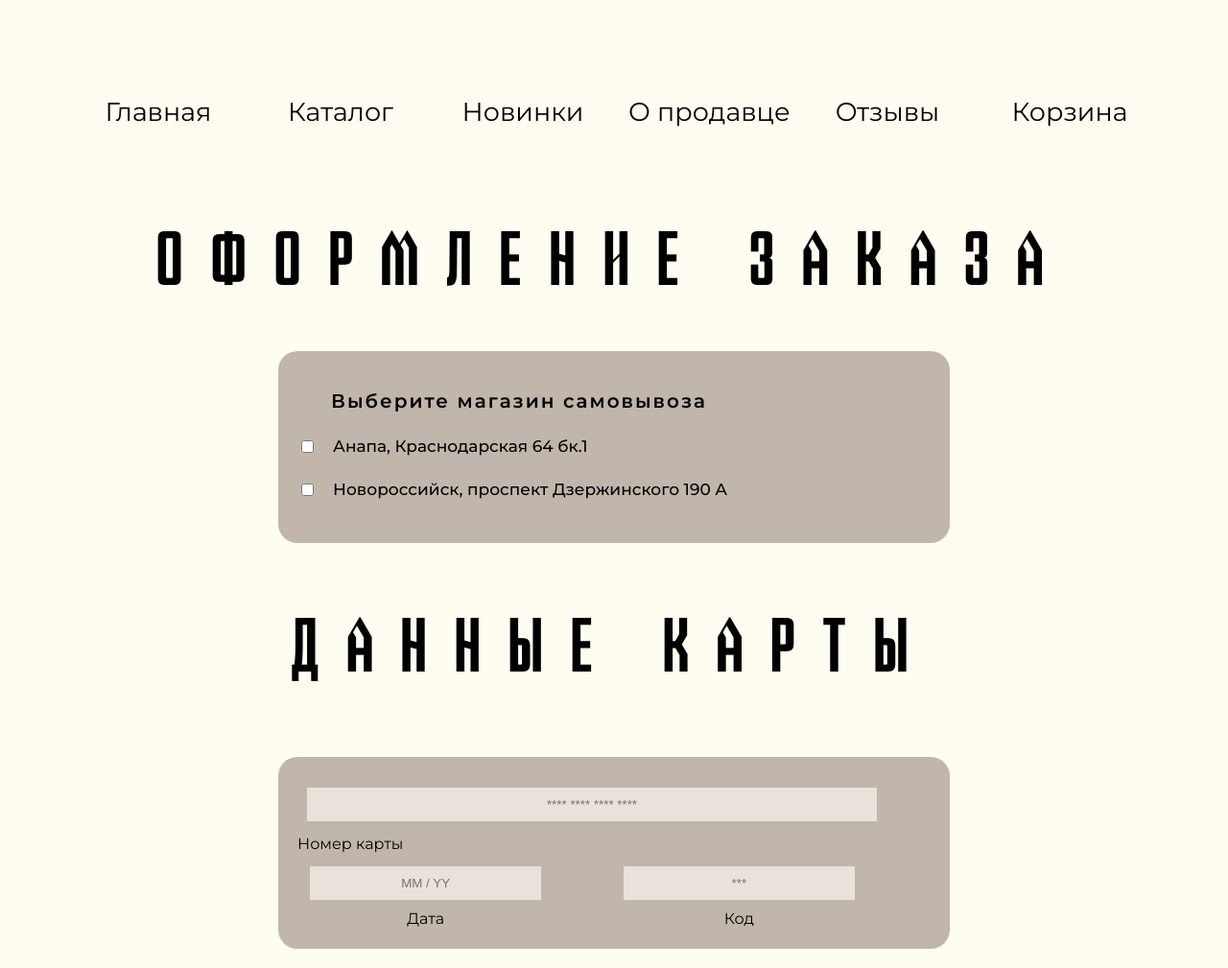
After one commit to EverGats/lavka-shekiha, a PHP site: page /catalog/order.php in a window 1280 px wide. The commit adds this page. Shown: the whole page at 96% size. Run offline with PHP 8.4, Linux system fonts and the light colour scheme; the visitor is signed in with stand-in values (Sample User, id 1); data that the repository does not hold is empty; some libraries are stand-ins or nearby versions.

Commit message:
Добавил оформление заказа beta 0.4, Что то сделал с брендами и футером. 404 унизил.

```diff
--- a/blocks/footer.php
+++ b/blocks/footer.php
@@ -13,7 +13,7 @@ echo "
 
         <div class='logo-container'>
 
-            <img class='logo-footer' src='/img/logo_new.png' alt=''>
+            <img class='logo-footer' src='/img/logo_new.png' draggable='false' alt=''>
 
         </div>
 
@@ -107,7 +107,7 @@ body {
   align-items: center;
   overflow: hidden;
   padding-bottom: 48px;
-  margin-top: auto;
+  margin-top: inherit;
 }
 
 
--- a/brands.php
+++ b/brands.php
@@ -22,7 +22,7 @@ while($brand = $result->fetch_assoc()){
     $check_query = "SELECT * FROM tovari WHERE cat = $brand_id AND status = 0";
     $check_result = $db->query($check_query);
     if($check_result->num_rows > 0){
-        echo("<div class='brand-item' style='text-align: center; font-size: 30px;'><a style='text-decoration: none;' href='http://localhost/catalog/parfum/".$brand_seo_url."'>".strtoupper($brand_name)."</a></div>");  // Тут мы добавляем ссылку
+        echo("<div class='brand-item' style='text-align: center; font-size: 35px; font-weight: 500'><a style='text-decoration: none;' href='http://localhost/catalog/parfum/".$brand_seo_url."'>".strtoupper($brand_name)."</a></div>");  // Тут мы добавляем ссылку
     }
 }
 
@@ -32,7 +32,9 @@ echo('
     <style>
 
 
-
+    .all-brands-container{
+        min-height: 90vh;
+    }
     .all-brands-title{
         font-family: "TupoVyazWebBold";
         text-align: center;
--- /dev/null
+++ b/order.php
@@ -0,0 +1,188 @@
+<?php
+include ("blocks/header.php");
+echo("
+<div class='order-container'>
+    <div class='order-title' style='user-select: none'>
+        ОФОРМЛЕНИЕ ЗАКАЗА
+    </div>
+    <div class='payment-container'>
+        <div class='centered-rectangle'>
+            <p class='pickup-text'>Выберите магазин самовывоза</p>
+            <div class='checkbox-container'>
+                <div class='checkbox-item' id='item1'>
+                    <input type='checkbox' id='store1' name='store' value='store1'>
+                    <label for='store1'>Анапа, Краснодарская 64 бк.1</label>
+                </div>
+                <div class='checkbox-item' id='item2'>
+                    <input type='checkbox' id='store2' name='store' value='store2'>
+                    <label for='store2'>Новороссийск, проспект Дзержинского 190 А</label>
+                </div>
+            </div>
+        </div>
+    </div>
+
+    <div class='card-container'>
+        <div class='card-title' style='user-select: none'>
+            ДАННЫЕ КАРТЫ
+        </div>
+
+        <div class='card-input-container'>
+        <div class='centered-rectangle2'>
+            <input type='text' class='card-input' id='card-number' name='card-number' pattern='[0-9]{4} [0-9]{4} [0-9]{4} [0-9]{4}' placeholder='**** **** **** ****' required>
+            <label for='card-number'>Номер карты</label>
+
+            <div class='date-code-container'>
+                <div class='date-container'>
+                    <input type='text' class='date-input' id='card-expiry' name='card-expiry' pattern='[0-9]{2} / [0-9]{2}' placeholder='MM / YY' required>
+                    <label for='card-expiry'>Дата</label>
+                </div>
+
+                <div class='code-container'>
+                    <input type='text' class='code-input' id='card-cvc' name='card-cvc' pattern='[0-9]{3}' placeholder='***' required>
+                    <label for='card-cvc'>Код</label>
+                </div>
+            </div>
+        </div>
+    </div>
+</div>
+
+<style>
+
+#item1{
+margin-top: 10px;
+}
+#item2{
+margin-top: 25px;
+}
+.payment-container{
+    display: flex;
+    justify-content: center;
+    align-items: center;
+}
+
+.pickup-text{
+
+    font-size: 35px;
+    font-weight: 600;
+    letter-spacing: 2px;
+    margin-left: 35px;
+}
+.centered-rectangle {
+    width: 700px;
+    height: 200px;
+    border-radius: 20px;
+    background-color: rgba(131, 115, 102, 0.5);
+    padding: 20px;
+    box-sizing: border-box;
+}
+
+.card-title{
+    font-family: 'TupoVyazWebBold';
+    text-align: center;
+    font-size: 80px;
+    letter-spacing: 30px;
+    margin-bottom: 30px;
+    margin-top: 50px;
+}
+
+.order-title{
+    font-family: 'TupoVyazWebBold';
+    text-align: center;
+    font-size: 80px;
+    letter-spacing: 30px;
+    margin-bottom: 30px;
+    margin-top: 50px;
+}
+
+.pickup-text{
+    font-size: 20px;
+    margin-bottom: 15px;
+}
+
+.checkbox-container {
+    display: flex;
+    flex-direction: column;
+}
+
+.checkbox-item {
+    display: flex;
+
+    justify-content: left;
+    align-items: center;
+}
+
+.checkbox-item input {
+    margin-right: 20px;
+}
+
+.checkbox-item label {
+    font-size: 17px;
+    font-weight: 500;
+}
+
+@media (max-width: 1200px){
+
+    .order-title{
+    font-family: 'TupoVyazWebBold';
+    text-align: center;
+    font-size: 70px;
+    letter-spacing: 20px;
+    margin-bottom: 30px;
+    margin-top: 50px;
+}
+}
+
+.payment-container {
+    display: flex;
+    justify-content: center;
+    align-items: center;
+}
+
+.centered-rectangle2 {
+    width: 700px;
+    height: 200px;
+    border-radius: 20px;
+    background-color: rgba(131, 115, 102, 0.5);
+    padding: 20px;
+    box-sizing: border-box;
+    display: flex;
+    flex-direction: column;
+    justify-content: space-around;
+}
+
+.card-input-container {
+    display: flex;
+    flex-direction: column;
+    align-items: center;
+    padding: 20px;
+    box-sizing: border-box;
+    border-radius: 10px;
+}
+
+.card-input,
+.date-input,
+.code-input {
+    border: none;
+    background-color: rgba(241,235,229,0.83);
+    padding: 10px;
+    margin: 10px;
+    width: 90%;
+    text-align: center;
+}
+
+.date-code-container {
+    display: flex;
+    justify-content: space-between;
+    width: 90%;
+}
+
+.date-container,
+.code-container {
+    display: flex;
+    flex-direction: column;
+    align-items: center;
+    width: 45%;
+}
+</style>
+");
+?>
```
Also changed, not shown: blocks/error404.php (+11 -22 lines).
